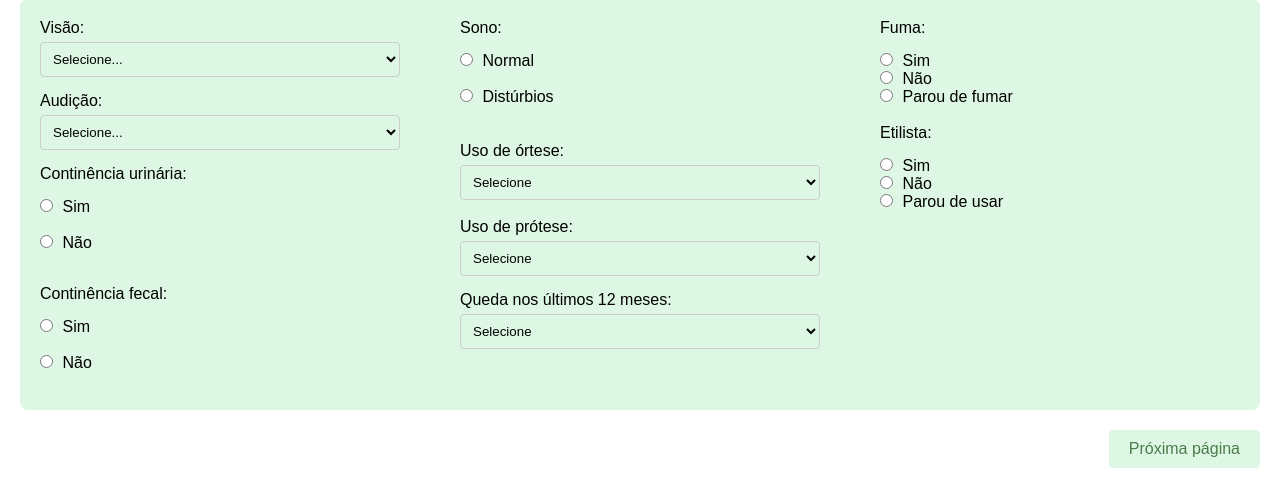
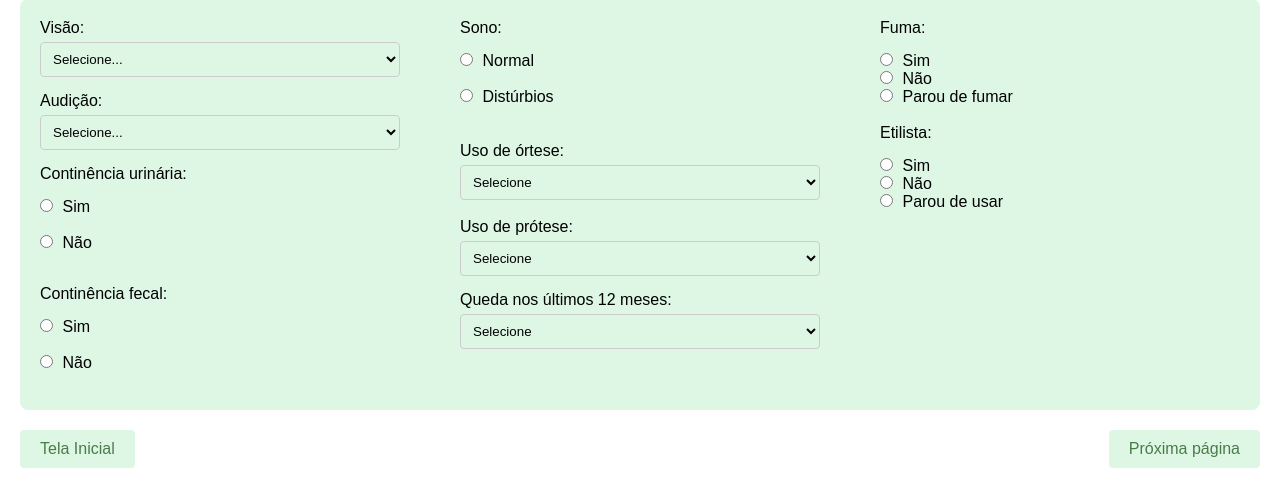
Before and after one commit to Kennedy-klam/Fisio-Digital, a PHP site: page /Fisio_Digital/FichaDeAvaliacaoFisio/Ficha.html in a window 1280 px wide. Shown: the part 1446-1934 px from the top of the page. Run offline with PHP 8.4, Linux system fonts and the light colour scheme.

Commit message:
V0.9.8.1

```diff
--- a/FichaDeAvaliacaoFisio/Estilos/styles.css
+++ b/FichaDeAvaliacaoFisio/Estilos/styles.css
@@ -162,8 +162,8 @@ th {
     padding: 8px;
     border: 1px solid #ccc;
     border-radius: 4px;
-    width: 15%;
-    max-width:25%;
+    width: 10%;
+    max-width:23%;
 }
 
 .input-date {
@@ -184,22 +184,6 @@ th {
 
 .input-date:focus {
     color: black;
-}
-.styled-button {
-    background-color: #DEF7E5;
-    color: #4A7C4A;
-    padding: 10px 20px;
-    border: none;
-    border-radius: 4px;
-    cursor: pointer;
-    font-size: 16px;
-    transition: background-color 0.3s, color 0.3s;
-}
-
-.styled-button:hover {
-    background-color: #D3E9D3;
-    color: #3A6B3A;
-    position: center;
 }
 
 select {
@@ -261,3 +245,26 @@ select {
 .remove-btn:hover {
     background-color: darkred;
 }
+
+.button-container {
+    display: flex;
+    justify-content: space-between;
+    align-items: center;
+    margin-top: 20px;
+}
+
+.styled-button {
+    background-color: #DEF7E5;
+    color: #4A7C4A;
+    padding: 10px 20px;
+    border: none;
+    border-radius: 4px;
+    cursor: pointer;
+    font-size: 16px;
+    transition: background-color 0.3s, color 0.3s;
+}
+
+.styled-button:hover {
+    background-color: #D3E9D3;
+    color: #3A6B3A;
+}
--- a/FichaDeAvaliacaoFisio/Ficha.html
+++ b/FichaDeAvaliacaoFisio/Ficha.html
@@ -406,8 +406,10 @@
 
             </div>
         </div>
-        <!--Botão-->
-        <div style="text-align: right;">
+        <!--Botoes-->
+
+        <div class="button-container">
+            <button class="styled-button" type="button">Tela Inicial</button>
             <button class="styled-button" type="button">Próxima página</button>
         </div>
 
```
